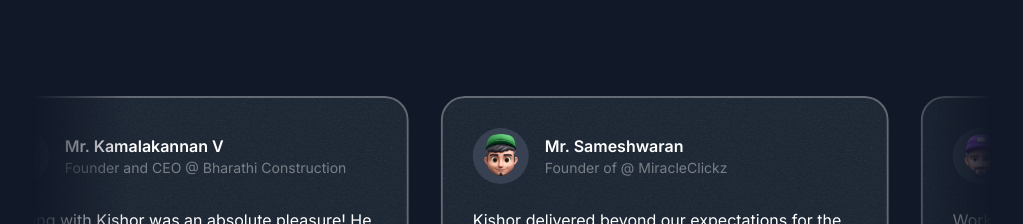
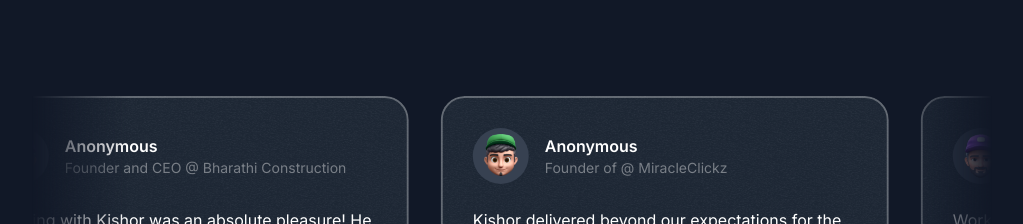
Before and after one commit to kishor-selvam/myPortfolio, a Next.js app: page / in a window 1280 px wide. Shown: the part 3602-3826 px from the top of the page, without its empty margins (128-1151 px from the left). Built offline with nearby package versions, Linux system fonts and the light colour scheme; a web font is replaced by a local one.

Commit message:
Update Testimonials.tsx

```diff
--- a/src/sections/Testimonials.tsx
+++ b/src/sections/Testimonials.tsx
@@ -11,13 +11,13 @@ import { Fragment } from "react";
 
 const testimonials = [
   {
-    name: "Mr. Kamalakannan V",
+    name: "Anonymous",
     position: "Founder and CEO @ Bharathi Construction",
     text: "Working with Kishor was an absolute pleasure! He transformed our vision for Bharathi Construction's online presence into a modern, user-friendly, and professional website. Highly recommend his expertise!",
     avatar: memojiAvatar1,
   },
   {
-    name: "Mr. Sameshwaran",
+    name: "Anonymous",
     position: "Founder of @ MiracleClickz",
     text: "Kishor delivered beyond our expectations for the MiracleClickz website! The attention to detail, creativity, and technical expertise he brought to the project were outstanding.",
     avatar: memojiAvatar3,
```
